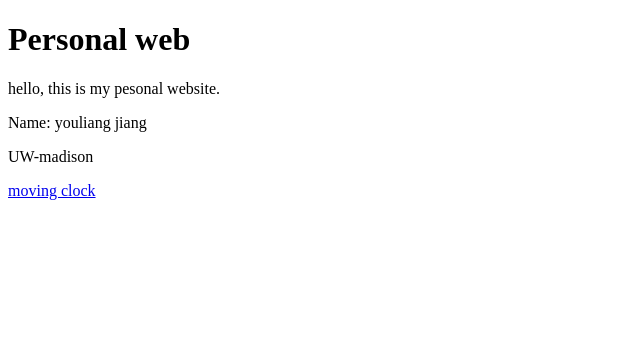
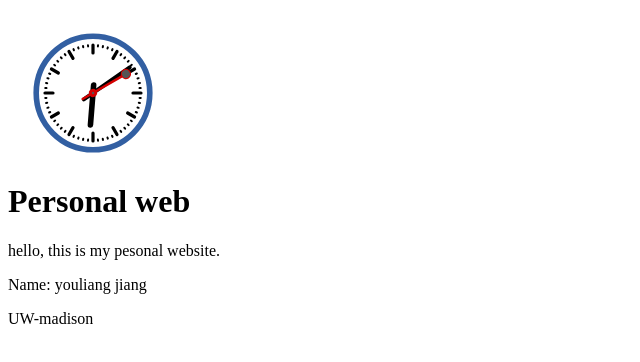
Before and after one commit to NeilKeung/NeilKeung.github.io, a plain HTML site: page index.html in a window 1280 px wide. Shown: the whole page, without its empty margins (0-640 px from the left). Drawn offline with Linux system fonts and the light colour scheme.

Commit message:
Add files via upload

```diff
--- a/index.html
+++ b/index.html
@@ -2,25 +2,135 @@
 <html>
 <head>
   <meta charset="utf-8">
+  <!-- Add some style to your site, see http://getbootstrap.com for details -->
+     <meta charset="utf-8">
+    <script type="text/javascript">
+  var x = 10;
+  var y = 10;
+function init(){
+  clock();
+  setInterval(clock,100);
+}
+function clock(){
+  var now = new Date();
+
+  var ctx = document.getElementById('canvas').getContext('2d');
+
+  var cts = document.getElementById('canvas').getContext('2d');
+
+  ctx.save();
+  ctx.clearRect(0,0,700,700);
+  ctx.translate(x+75,y+75);
+  ctx.scale(0.4,0.4);
+  ctx.rotate(-Math.PI/2);
+  ctx.strokeStyle = "black";
+  ctx.fillStyle = "white";
+  ctx.lineWidth = 8;
+  ctx.lineCap = "round";
+
+  ctx.save();
+  for (var i=0;i<12;i++){
+    ctx.beginPath();
+    ctx.rotate(Math.PI/6);
+    ctx.moveTo(100,0);
+    ctx.lineTo(120,0);
+    ctx.stroke();
+  }
+  ctx.restore();
+
+  ctx.save();
+  ctx.lineWidth = 5;
+  for (i=0;i<60;i++){
+    if (i%5!=0) {
+      ctx.beginPath();
+      ctx.moveTo(117,0);
+      ctx.lineTo(120,0);
+      ctx.stroke();
+    }
+    ctx.rotate(Math.PI/30);
+  }
+  ctx.restore();
+
+  var ms = now.getMilliseconds( );
+  var sec = now.getSeconds();
+  var min = now.getMinutes();
+  var hr  = now.getHours();
+  hr = hr>=12 ? hr-12 : hr;
+
+  ctx.fillStyle = "black";
+
+
+  ctx.save();
+  ctx.rotate( hr*(Math.PI/6) + (Math.PI/360)*min + (Math.PI/21600)*sec )
+  ctx.lineWidth = 14;
+  ctx.beginPath();
+  ctx.moveTo(-20,0);
+  ctx.lineTo(80,0);
+  ctx.stroke();
+  ctx.restore();
+
+  ctx.save();
+  ctx.rotate( (Math.PI/30)*min + (Math.PI/1800)*sec )
+  ctx.lineWidth = 10;
+  ctx.beginPath();
+  ctx.moveTo(-28,0);
+  ctx.lineTo(112,0);
+  ctx.stroke();
+  ctx.restore();
+
+  ctx.save();
+  ctx.rotate((sec+ms/1000) * Math.PI/30);
+  ctx.strokeStyle = "#D40000";
+  ctx.fillStyle = "#D40000";
+  ctx.lineWidth = 6;
+  ctx.beginPath();
+  ctx.moveTo(-30,0);
+  ctx.lineTo(83,0);
+  ctx.stroke();
+  ctx.beginPath();
+  ctx.arc(0,0,10,0,Math.PI*2,true);
+  ctx.fill();
+  ctx.beginPath();
+  ctx.arc(95,0,10,0,Math.PI*2,true);
+  ctx.stroke();
+  ctx.fillStyle = "#555";
+  ctx.arc(0,0,3,0,Math.PI*2,true);
+  ctx.fill();
+  ctx.restore();
+
+
+  ctx.beginPath();
+  ctx.lineWidth = 14;
+  ctx.strokeStyle = '#325FA2';
+  ctx.arc(0,0,142,0,Math.PI*2,true);
+  ctx.stroke();
+/* if(x<=400){
+  x+=2;
+ }
+ if(x>=400){
+	if(y<=400){
+		 y+=2;
+	 }
+ }
+ if(y>=400){
+	if(x>0){
+		x-=2;
+	}
+ }
+ if(x>=400||y>=400){
+	 x-=2;
+ } */
+
+   ctx.restore();
+}
+  </script>
   <title>nk's web</title>
-  <!-- Add some style to your site, see http://getbootstrap.com for details -->
 </head>
-<body>
+<body onload="init()">
+<canvas id="canvas" width = "" height = ""></canvas>
 <h1>Personal web</h1>
 <p>hello, this is my pesonal website. </p>
   <p>Name: youliang jiang</p>
   <p>UW-madison</p>
-  <a href="MovingClock.html">moving clock</a>
   </body>
 </html>
-<!doctype html>
-<html>
-<head>
-<meta charset="UTF-8">
-<title>neilkeung</title>
-</head>
-
-<body background="blue">
-
-</body>
-</html>
```
